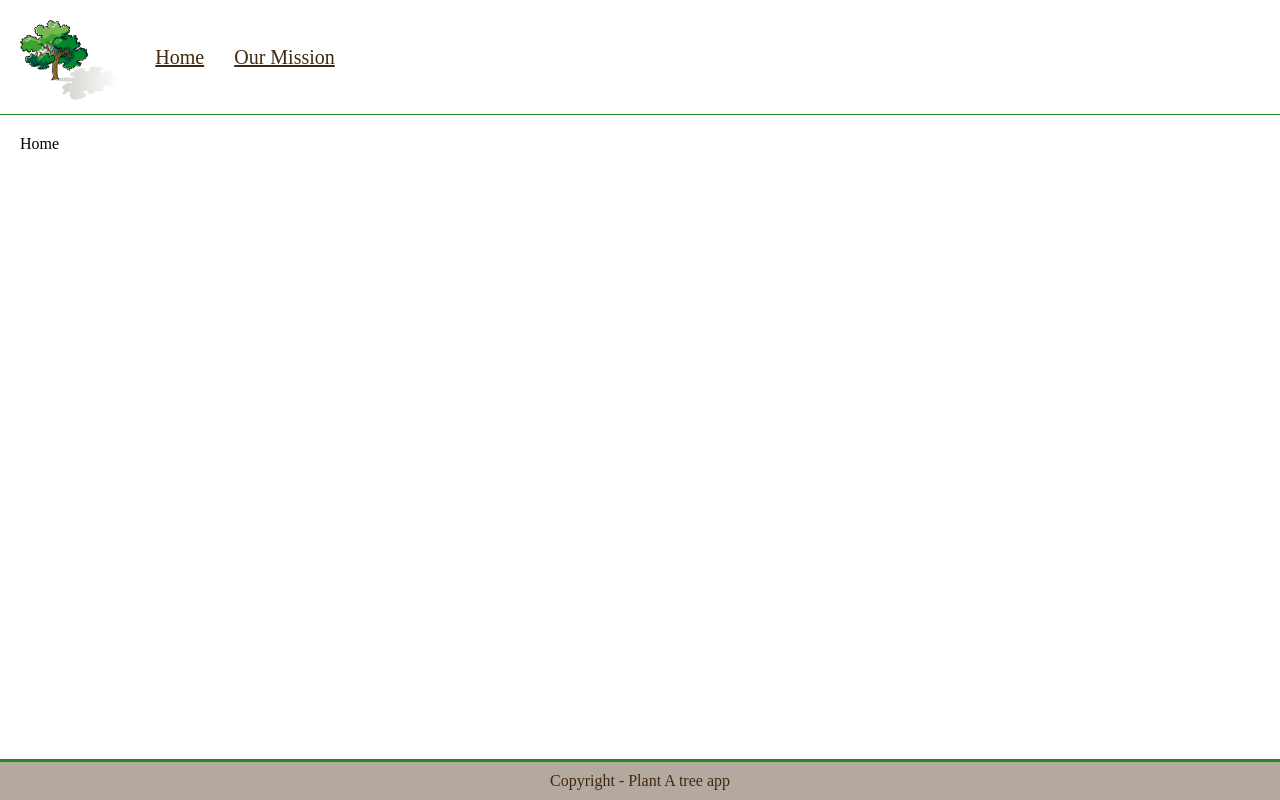
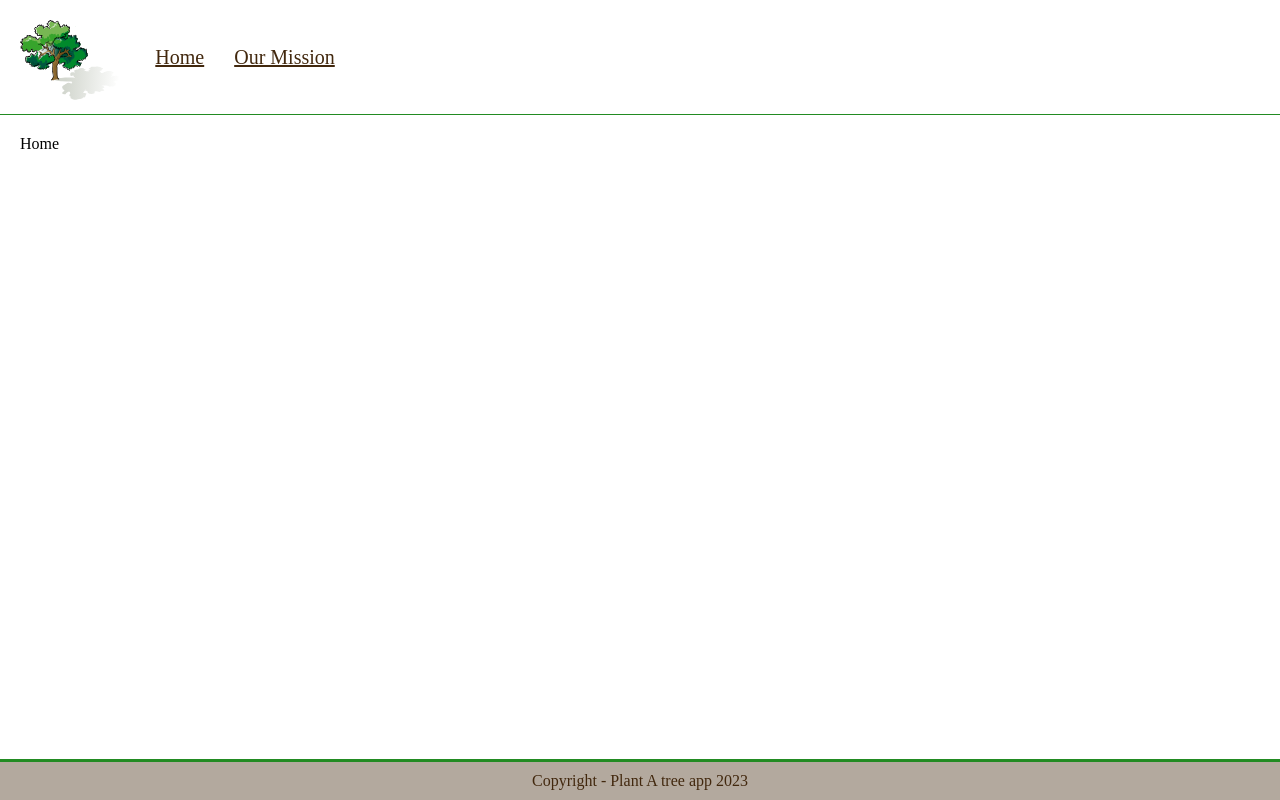
Before and after one commit to azorica/plant_a_tree, a Vue app in the folder plant_a_tree_vite_vue3/: page / in a window 1280 px wide. Built offline with nearby package versions, Linux system fonts and the light colour scheme.

Commit message:
Curreny year to footer

```diff
--- a/plant_a_tree_vite_vue3/src/components/Footer.vue
+++ b/plant_a_tree_vite_vue3/src/components/Footer.vue
@@ -1,8 +1,11 @@
 <script setup>
+  import { ref } from 'vue';
+
+  const currentYear = ref(new Date().getFullYear());
 </script>
 <template>
   <footer>
-    Copyright - Plant A tree app
+    <span>Copyright - Plant A tree app {{ currentYear }}</span>
   </footer>
 </template>
 
```
